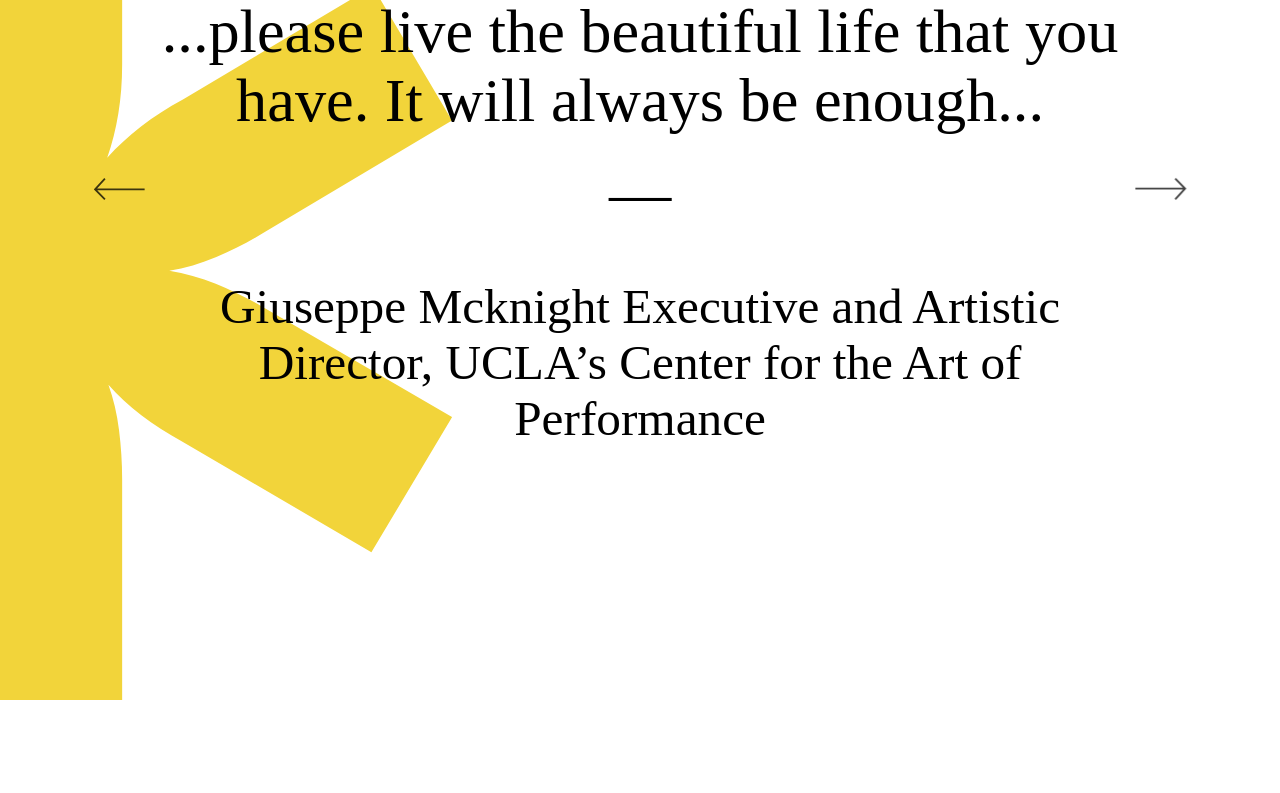
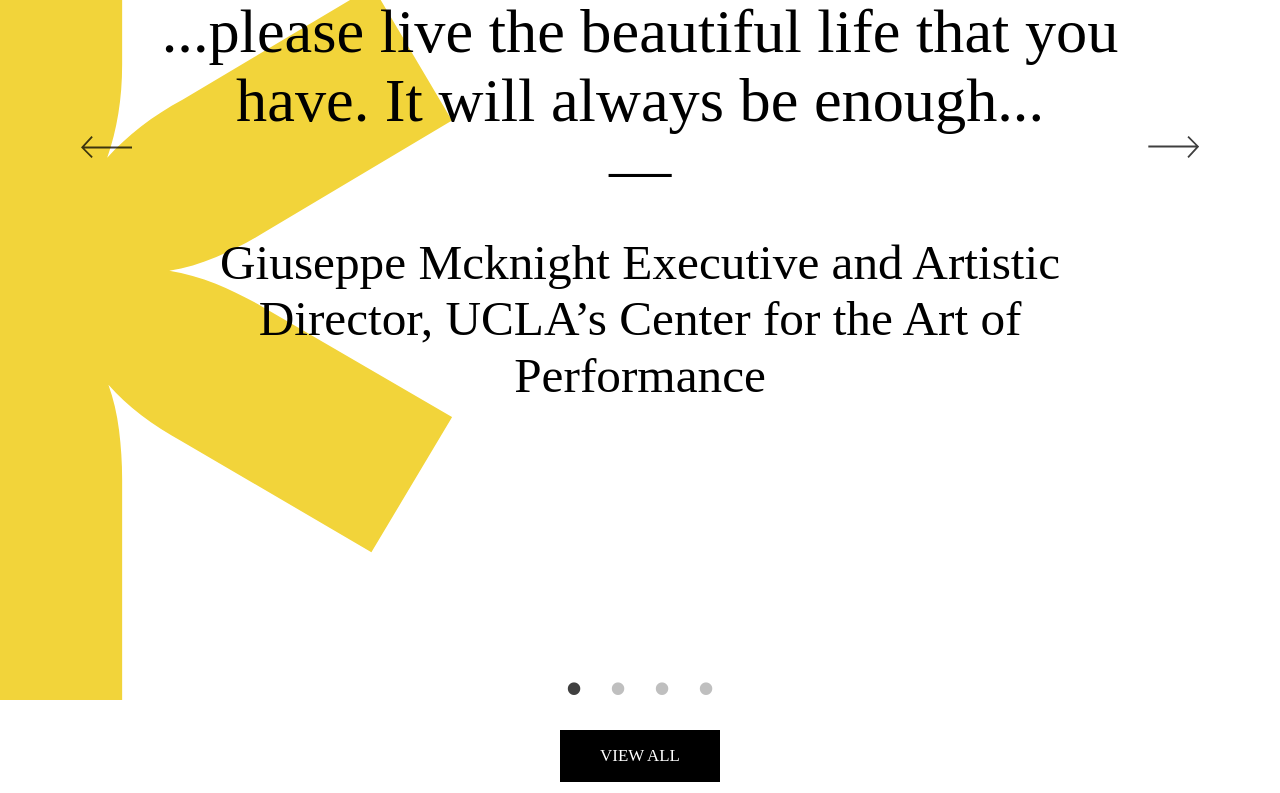
Before and after one commit to heaversm/ua5-carousel, a React (Create React App) app: page / in a window 1280 px wide. Shown: the part 200-993 px from the top of the page. Built offline with nearby package versions, Linux system fonts and the light colour scheme.

Commit message:
some more viewport relative adjustments - committing so I can try a js fit text solution (since desktop so large)

```diff
--- a/src/components/Carousel/Carousel.module.scss
+++ b/src/components/Carousel/Carousel.module.scss
@@ -17,24 +17,26 @@
 }
 .slide {
   text-align: center;
-  //max-height: $carousel-slide-height;
   overflow: hidden;
 }
 .message {
   @include fluid-type($min_width, $max_width, $min_font, $max_font);
   font-weight: $fw-normal;
   line-height: 1.111em;
+  margin-bottom: $vspace-std;
   &:after {
     content: '\2014';
     display: block;
     @include fluid-type($min_width, $max_width, $min_font, $max_font);
-    margin-top: 24px;
+    margin-top: 0;
   }
 }
 .attribution {
   @include fluid-type($min_width, $max_width, $min_font, $fs-attribution);
   font-weight: $fw-normal;
   line-height: 1.14em;
+  margin-bottom: $vspace-std;
+  margin-top: $vspace-std;
 }
 
 .view_all {
@@ -43,10 +45,10 @@
   border: 0;
   font-family: $ff-body;
   @include fluid-type($min_width, $max_width, 12px, $fs-viewall);
-  padding: 16px 40px;
-  margin-top: 80px;
-  @include small-only {
-    padding: 8px 20px;
+  padding: 8px 20px;
+  margin-top: $vspace-std;
+  @include medium {
+    padding: 16px 40px;
   }
 }
 
@@ -67,6 +69,10 @@
 
 .dots {
   li button:before {
-    @include fluid-type($min_width, $max_width, 16px, $slick-dot-size);
+    //@include fluid-type($min_width, $max_width, 16px, $slick-dot-size);
+    font-size: 36px;
+    @include large {
+      font-size: 46px;
+    }
   }
 }
--- a/src/styles/slick/overrides.scss
+++ b/src/styles/slick/overrides.scss
@@ -17,18 +17,15 @@
 }
 
 .slick-prev {
-  //transform: translate(calc(-100% - #{$slick-arrow-padding}), -50%);
+  transform: translate(calc(-100% - #{$slick-arrow-padding}), -50%);
   left: 0;
   right: auto;
-
-  transform: translate(-$slick-arrow-width);
 }
 
 .slick-next {
-  //transform: translate(calc(100% + #{$slick-arrow-padding}), -50%);
+  transform: translate(calc(100% + #{$slick-arrow-padding}), -50%);
   right: 0;
   left: auto;
-  transform: translate($slick-arrow-width);
   &:before {
     transform: rotate(180deg);
   }
@@ -36,8 +33,14 @@
 
 .slick-dots {
   position: static;
-  margin-top: $slick-dots-vspace;
+  margin-top: 0;
   li {
-    margin: 0 $slick-dot-spacing;
+    margin: 0;
+    @include medium {
+      margin: 0 5px;
+    }
+    @include large {
+      margin: 0 12px;
+    }
   }
 }
--- a/src/styles/variables.scss
+++ b/src/styles/variables.scss
@@ -24,9 +24,11 @@
 
 //LAYOUT
 $design-width: 1500px;
-$carousel-slide-height: 70vh;
+$design-height: 900px; //approx
+$carousel-slide-height: 50vh;
 $min_width: 320px;
 $max_width: $design-width;
+$vspace-std: 4vh;
 
 //SLICK OVERRIDES
 $slick-font-family: inherit;
@@ -36,7 +38,7 @@
 $slick-arrow-height: #{$slick-arrow-width * (24/56)}; //original design aspect ratio
 $slick-arrow-min-width: 24px;
 $slick-arrow-min-height: #{$slick-arrow-min-width * (24/56)};
-$slick-arrow-padding: 4vw; //horizontal space between arrow and slide
+$slick-arrow-padding: 1vw; //horizontal space between arrow and slide
 $slick-dot-size: 46px;
 $slick-dot-spacing: 12px; //margin on either side of each dot
 $slick-dots-vspace: 4vw; //vertical space from slide
```
